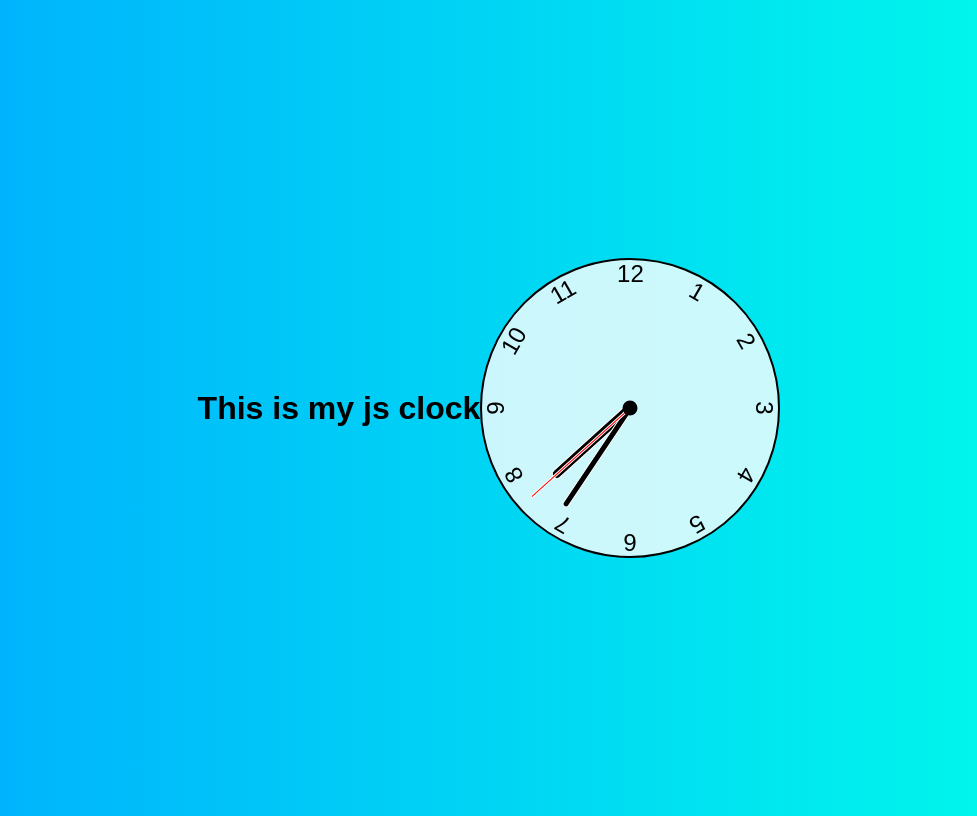
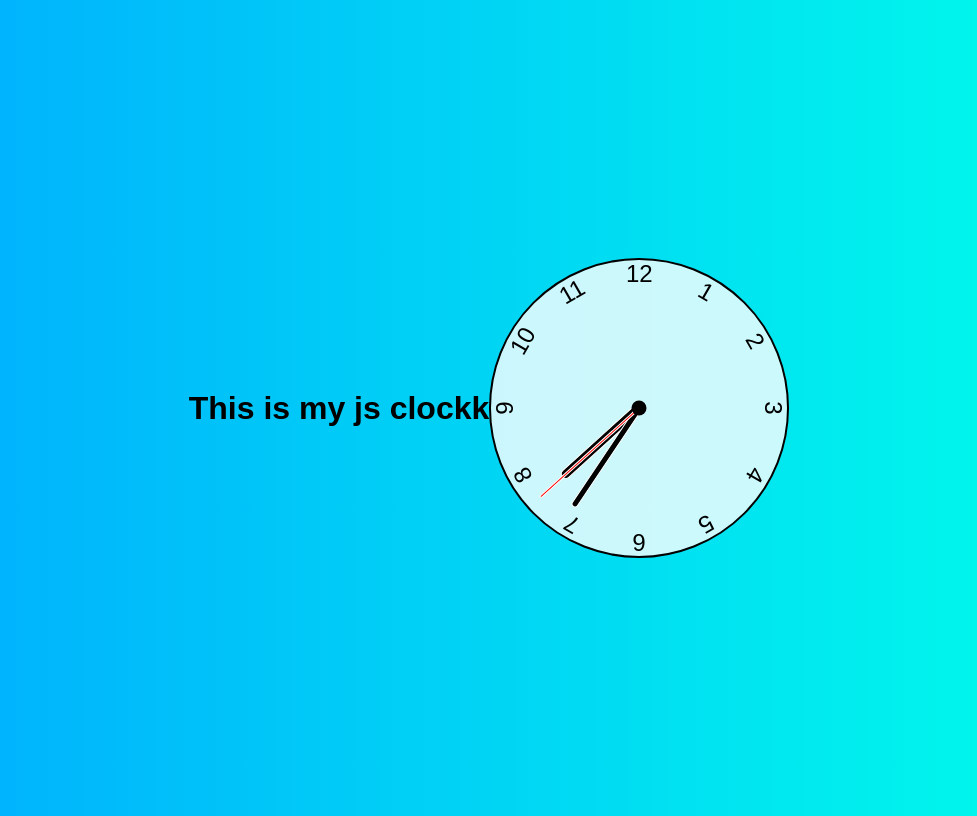
Before and after one commit to kapoorakshit/JavaScript-Clock-master, a plain HTML site: page index.html in a window 1280 px wide. Shown: the whole page, without its empty margins (151-1128 px from the left). Drawn offline with Linux system fonts and the light colour scheme.

Commit message:
one letter changed

```diff
--- a/index.html
+++ b/index.html
@@ -9,7 +9,7 @@
   <title>Clock</title>
 </head>
 <body>
-  <h1>This is my js clock</h1>
+  <h1>This is my js clockk</h1>
   <div class="clock">
     <div class="hand hour" data-hour-hand></div>
     <div class="hand minute" data-minute-hand></div>
```
